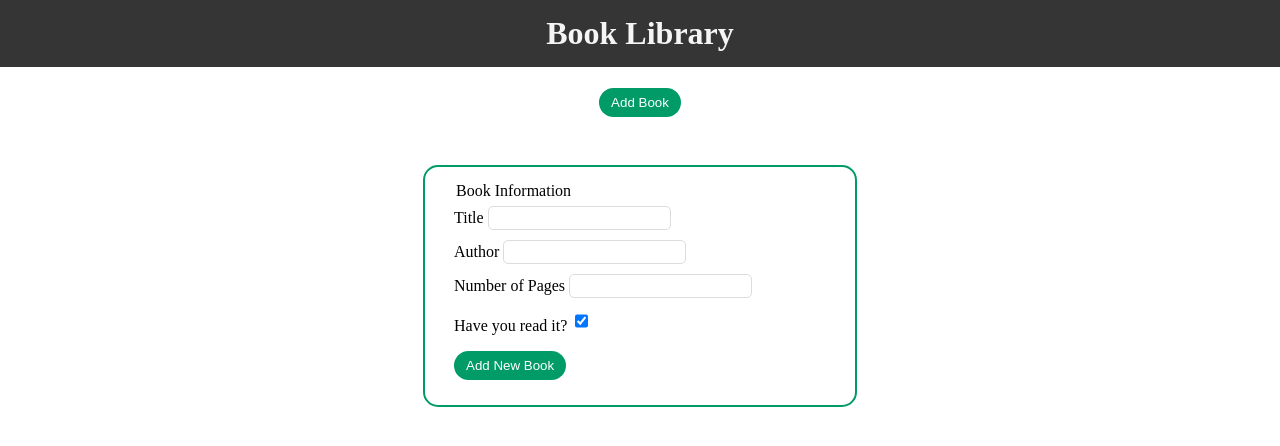
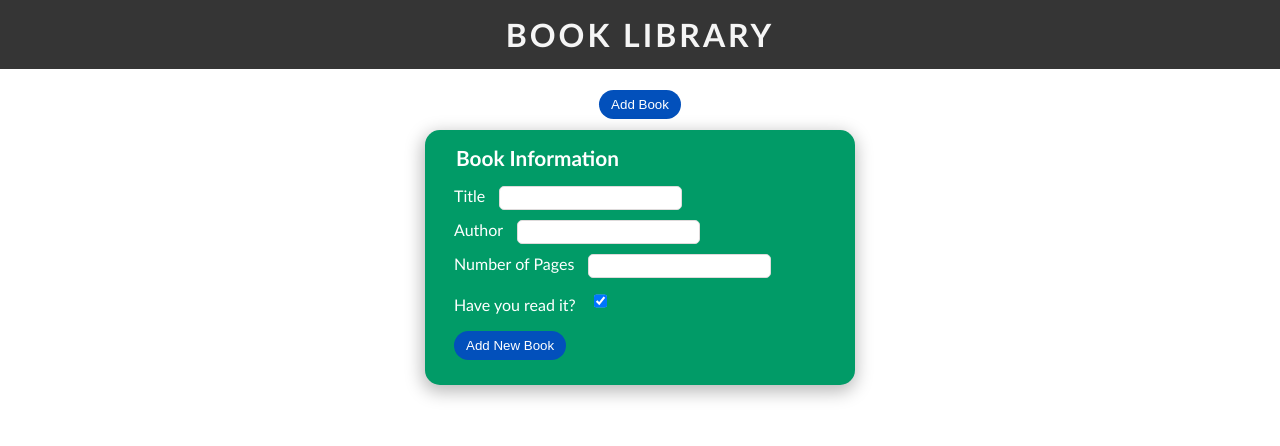
Before and after one commit to skaniaris/Library, a plain HTML site: page index.html in a window 1280 px wide. Both pictures are taken after a click on the button "Add Book". Drawn offline with Linux system fonts and the light colour scheme.

Commit message:
styling divs and popup

```diff
--- a/style.css
+++ b/style.css
@@ -3,6 +3,8 @@ body {
     display: flex;
     flex-direction: column;
     align-items: center;
+    color:white;
+    font-family: 'Gill Sans', 'Gill Sans MT', Calibri, 'Trebuchet MS', sans-serif;
 }
 
 fieldset {
@@ -16,6 +18,8 @@ h1 {
     color: whitesmoke;
     text-align: center;
     padding: 15px 0 15px 0;
+    text-transform: uppercase;
+    letter-spacing: 3px;
 }
 
 /* form */
@@ -30,7 +34,7 @@ button {
     border: none;
     padding: 7px 12px 7px 12px;
     border-radius: 15px;
-    background-color:#019B67;
+    background-color:#0250BB;
     color: white;
     cursor: pointer;
 
@@ -41,10 +45,19 @@ button {
     align-self: center;
 }
 
+legend {
+    font-size: 1.3rem;
+    font-weight: bold;
+    margin-bottom: 10px;
+}
+
+label {
+    margin-right: 10px;
+}
+
 /* Popup */
 
 .popupHidden {
-    border: solid 1.5px rgb(222, 219, 219);
     padding: 15px;
     margin-top: 15px;
     border-radius: 15px;
@@ -52,22 +65,25 @@ button {
 }
 
 .popupShow {
-    border: solid 2px #019B67;
-    background-color: white;
+    background-color: #019B67;
     padding: 15px;
     margin-top: 15px;
     min-width: 400px;
     border-radius: 15px;
     opacity: 100%;
     position: absolute;
-    top:150px;
+    top:115px;
+    -webkit-box-shadow: -1px 5px 17px 2px rgba(0, 0, 0, 0.27);
+    box-shadow: -1px 5px 17px 2px rgba(0, 0, 0, 0.27);
 }
 
 /* Library Display Styling */
 .bookList div {
-    border: solid 2px #019B67;
+    background-color:#019B67;
     margin: 15px 0 15px 0;
     min-width: 300px;
     border-radius: 15px;
     padding: 20px;
+    -webkit-box-shadow: -1px 5px 17px 2px rgba(0, 0, 0, 0.27);
+    box-shadow: -1px 5px 17px 2px rgba(0, 0, 0, 0.27);
 }
```
